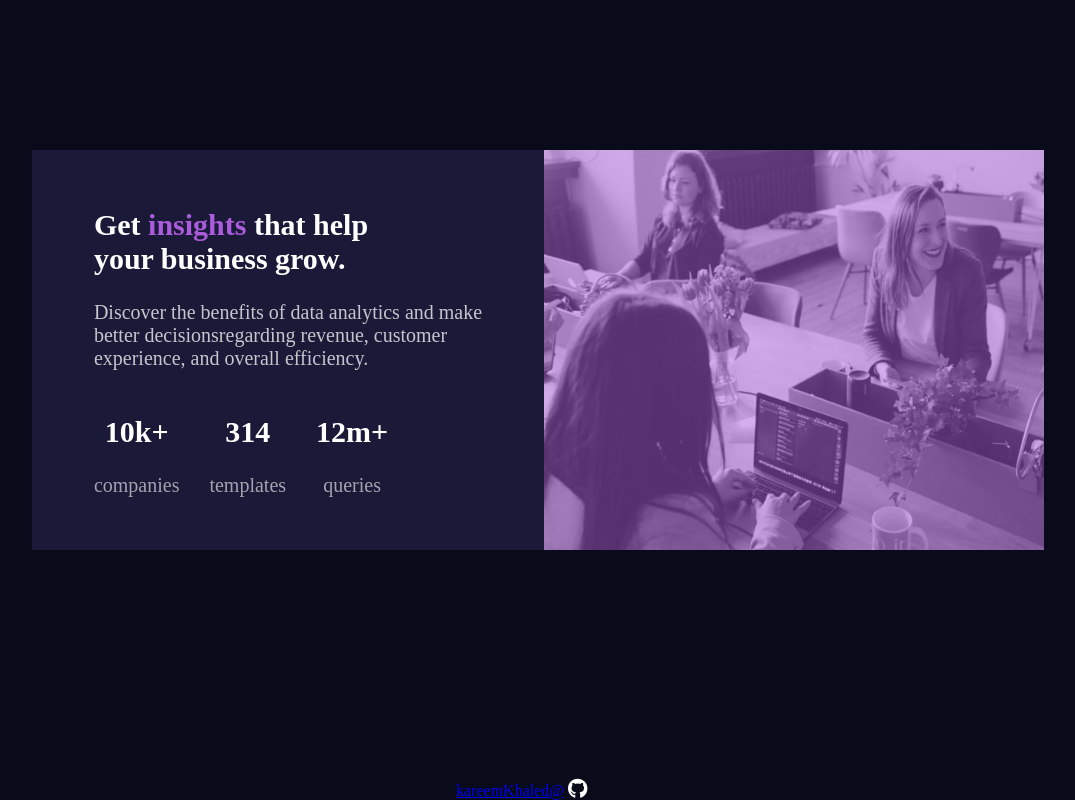
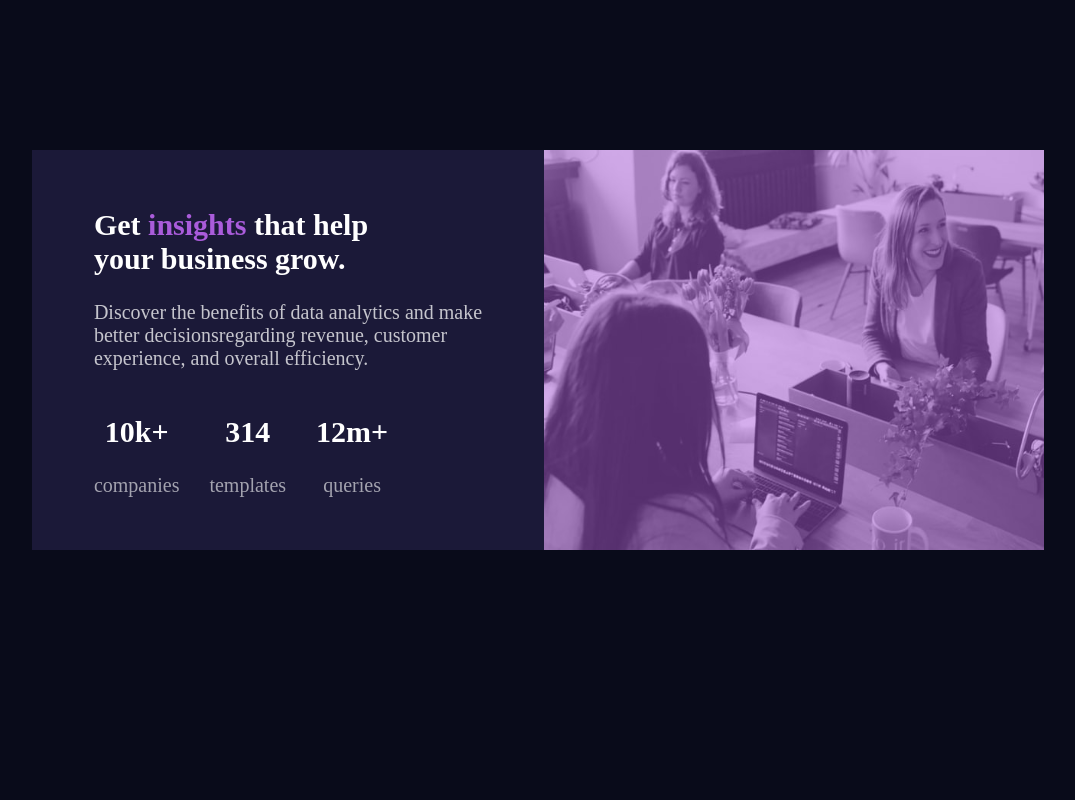
Before and after one commit to kareemIsWebDevelper/stateCartPreview, a plain HTML site: page index.html in a window 1280 px wide. Shown: the whole page, without its empty margins (102-1177 px from the left). Drawn offline with Linux system fonts and the light colour scheme.

Commit message:
Update index.html

```diff
--- a/index.html
+++ b/index.html
@@ -18,7 +18,6 @@
   </style>
 </head>
 <body>
-  <!-- mobile design -->
   <section>
     <div class="img"><img src="./images/image-header-mobile.jpg" alt="image"></div>
     <div class="info">
@@ -33,10 +32,5 @@
       </div>
     </div>
   </section>
-
-  <footer>
-    <a href="https://www.frontendmentor.io?ref=challenge">kareemKhaled@</a>
-    <a style="color: white;" href="https://github.com/kareemIsWebDevelper"><i class="fab fa-github" style='font-size:20px'></i></a>
-    </footer>
 </body>
 </html>
```
